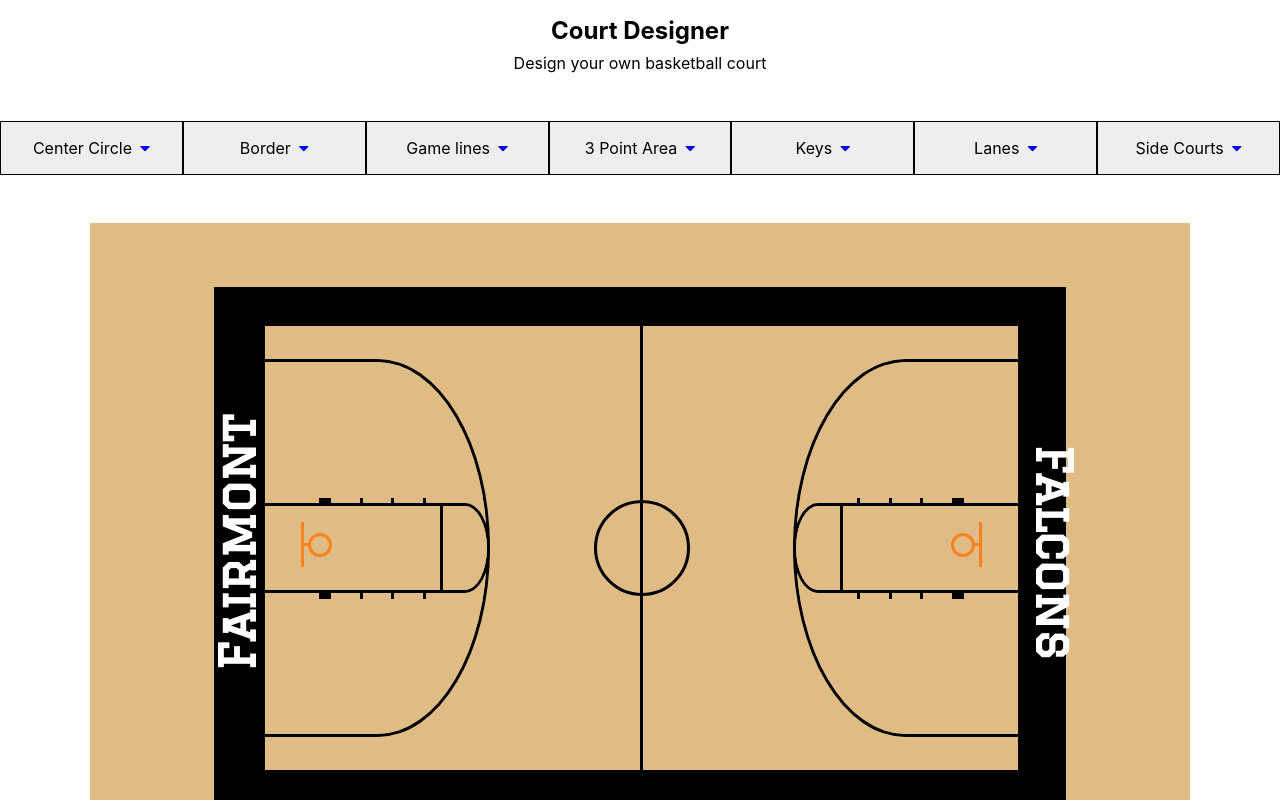
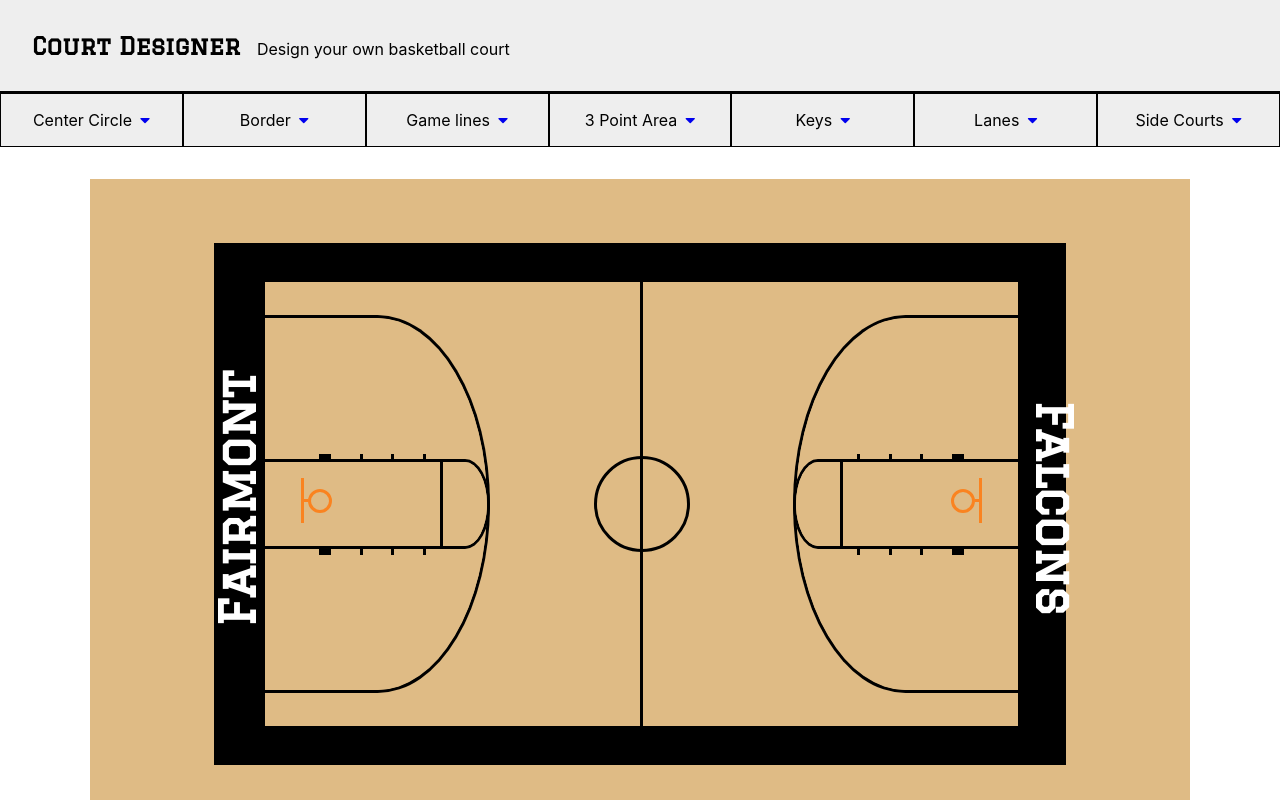
Before and after one commit to jbratcher/court-designer, a React (Create React App) app: page / in a window 1280 px wide. Shown: the top 800 px of the page. Built offline with nearby package versions, Linux system fonts and the light colour scheme.

Commit message:
refactor: header styling

```diff
--- a/src/App.scss
+++ b/src/App.scss
@@ -43,15 +43,21 @@
 // Header
 
 .header {
-  margin: 1rem 0 2rem;
+  background: #eee;
+  border-bottom: 0.125rem solid black;
+  color: #000;
+  display: flex;
+  align-items: baseline;
+  padding: 2rem 0;
   text-align: center;
 
     h1 {
-      margin-bottom: 0.5rem;
+      font-family: 'Graduate', sans-serif;
+      margin: 0 1rem 0 2rem;
     }
 
     p {
-      margin-top: 0;
+      font-size: 1rem;
     }
 }
 
@@ -65,7 +71,7 @@
 .menu nav ul {
   display: flex;
   justify-content: space-around;
-  margin: 3rem 0;
+  margin-bottom: 1rem;
   position: relative;
 
     li {
```
